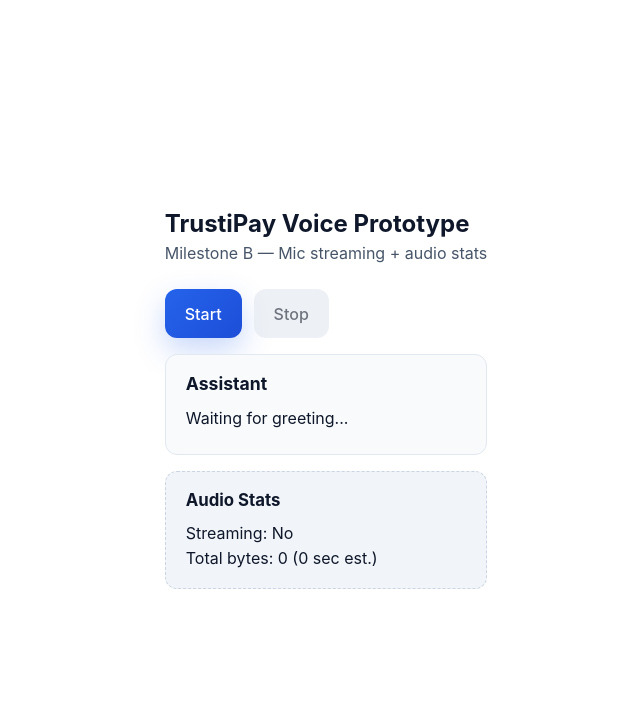
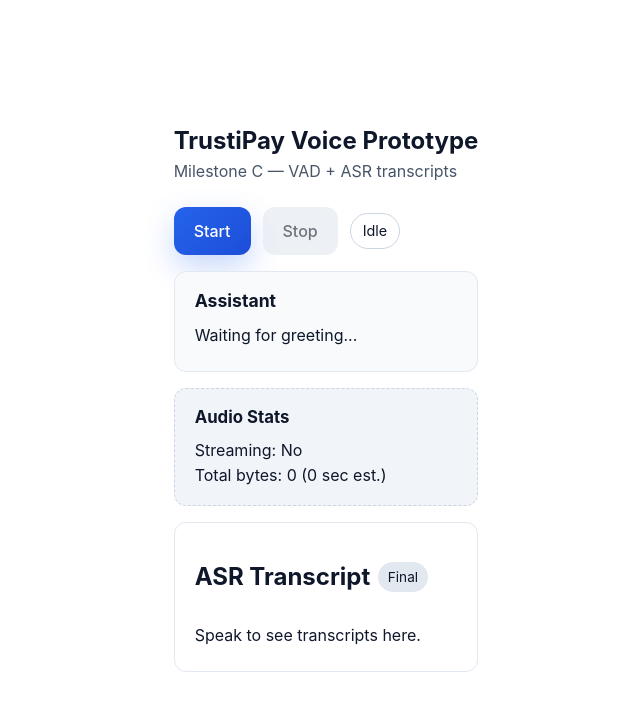
Before and after one commit to TrustiPay/Voice-Controlled-Dynamic-Inclusive-UX, a React (Vite) app in the folder frontend/: page / in a window 1280 px wide. Shown: the top 710 px of the page, without its empty margins (314-954 px from the left). Built offline with nearby package versions, Linux system fonts and the light colour scheme.

Commit message:
Update websocket handling and UI for transcripts

```diff
--- a/frontend/src/App.css
+++ b/frontend/src/App.css
@@ -31,6 +31,7 @@ main {
 .controls {
   display: flex;
   gap: 0.75rem;
+  align-items: center;
 }
 
 .start-button {
@@ -71,6 +72,19 @@ main {
   cursor: not-allowed;
 }
 
+.listening-pill {
+  padding: 0.4rem 0.75rem;
+  border-radius: 999px;
+  font-size: 0.9rem;
+  border: 1px solid #cbd5e1;
+}
+
+.listening-pill.on {
+  background: #e0f2fe;
+  border-color: #38bdf8;
+  color: #0369a1;
+}
+
 .message-panel {
   border: 1px solid #e2e8f0;
   border-radius: 12px;
@@ -104,3 +118,41 @@ main {
 .stats-panel p {
   margin: 0.1rem 0;
 }
+
+.transcript-panel {
+  border: 1px solid #e2e8f0;
+  border-radius: 12px;
+  padding: 1rem 1.25rem;
+  background: #fff;
+}
+
+.transcript-header {
+  display: flex;
+  align-items: center;
+  gap: 0.5rem;
+  margin-bottom: 0.5rem;
+}
+
+.transcript-panel ul {
+  list-style: disc;
+  padding-left: 1.25rem;
+  margin: 0.25rem 0 0 0;
+}
+
+.asr-indicator {
+  display: inline-flex;
+  align-items: center;
+  gap: 0.3rem;
+  font-size: 0.85rem;
+  padding: 0.3rem 0.6rem;
+  border-radius: 999px;
+  background: #e2e8f0;
+  color: #0f172a;
+}
+
+.asr-indicator.flash {
+  background: #dcfce7;
+  color: #166534;
+  box-shadow: 0 0 0 6px rgba(220, 252, 231, 0.5);
+  transition: box-shadow 200ms ease;
+}
--- a/frontend/src/App.tsx
+++ b/frontend/src/App.tsx
@@ -9,6 +9,8 @@ function App() {
   const [connected, setConnected] = useState<boolean>(false)
   const [streaming, setStreaming] = useState<boolean>(false)
   const [audioStats, setAudioStats] = useState<{ total_bytes: number; seconds_estimate: number } | null>(null)
+  const [transcripts, setTranscripts] = useState<string[]>([])
+  const [lastAsrAt, setLastAsrAt] = useState<number>(0)
   const expectingAudio = useRef(false)
   const wsRef = useRef<WebSocket | null>(null)
   const stopMicRef = useRef<(() => void) | null>(null)
@@ -24,6 +26,13 @@ function App() {
     if (data.type === 'AUDIO_STATS') {
       setAudioStats({ total_bytes: data.total_bytes, seconds_estimate: data.seconds_estimate })
     }
+    if (data.type === 'ASR_FINAL') {
+      const text = data.text ?? ''
+      if (text) {
+        setTranscripts((prev) => [...prev, text])
+        setLastAsrAt(Date.now())
+      }
+    }
   }
 
   const handleBinary = (bytes: ArrayBuffer) => {
@@ -35,6 +44,8 @@ function App() {
 
   const handleStart = async () => {
     if (wsRef.current) return
+    setTranscripts([])
+    setAudioStats(null)
     wsRef.current = connectVoiceWS(handleJson, handleBinary, async () => {
       setConnected(true)
       wsRef.current?.send(
@@ -76,7 +87,7 @@ function App() {
     <div className="app-shell">
       <header>
         <h1>TrustiPay Voice Prototype</h1>
-        <p>Milestone B — Mic streaming + audio stats</p>
+        <p>Milestone C — VAD + ASR transcripts</p>
       </header>
 
       <main>
@@ -87,6 +98,7 @@ function App() {
           <button className="stop-button" onClick={handleStop} disabled={!connected}>
             Stop
           </button>
+          <span className={`listening-pill ${streaming ? 'on' : 'off'}`}>{streaming ? 'Listening…' : 'Idle'}</span>
         </div>
 
         <div className="message-panel">
@@ -101,6 +113,22 @@ function App() {
             Total bytes: {audioStats ? audioStats.total_bytes : 0} ({audioStats ? audioStats.seconds_estimate : 0} sec est.)
           </p>
         </div>
+
+        <div className="transcript-panel">
+          <div className="transcript-header">
+            <h2>ASR Transcript</h2>
+            <span className={`asr-indicator ${Date.now() - lastAsrAt < 1200 ? 'flash' : ''}`}>Final</span>
+          </div>
+          {transcripts.length === 0 ? (
+            <p className="assistant-text">Speak to see transcripts here.</p>
+          ) : (
+            <ul>
+              {transcripts.map((t, idx) => (
+                <li key={`${idx}-${t.slice(0, 8)}`}>{t}</li>
+              ))}
+            </ul>
+          )}
+        </div>
       </main>
     </div>
   )
```
Also changed, not shown: 1 other file (tests, documents, lock files or other folders).
